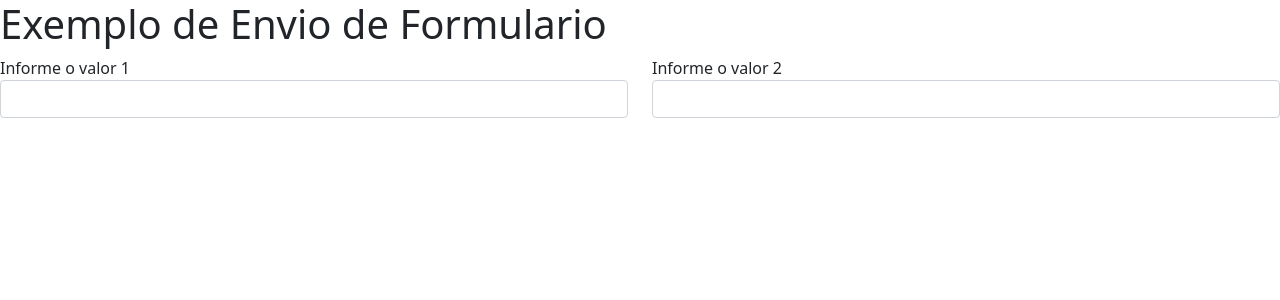
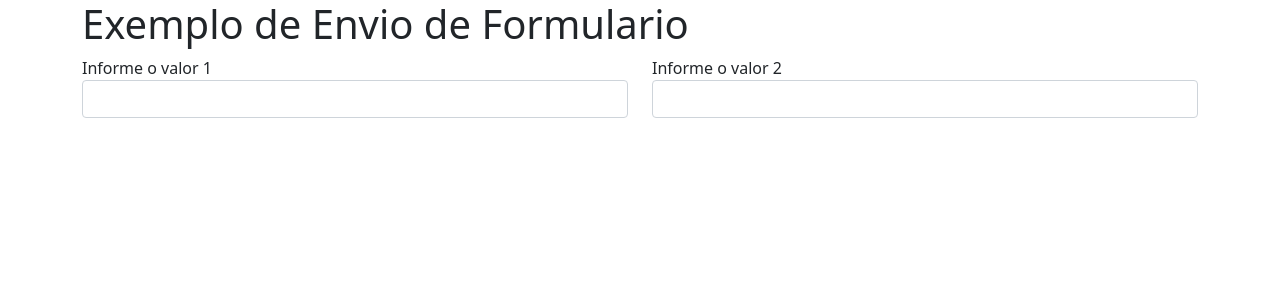
Before and after one commit to ZorDnaRog/EletivaI-LinguagemProgramacaoIV, a PHP site: page / in a window 1280 px wide. Shown: the top 300 px of the page. Run offline with PHP 8.4, Linux system fonts and the light colour scheme.

Commit message:
Update index.php

```diff
--- a/Aula2502/index.php
+++ b/Aula2502/index.php
@@ -12,7 +12,7 @@
     <title>Hello, world!</title>
 </head>
 
-<body>
+<body class="container">
     <h1>Exemplo de Envio de Formulario</h1>
 
     <form>
```
